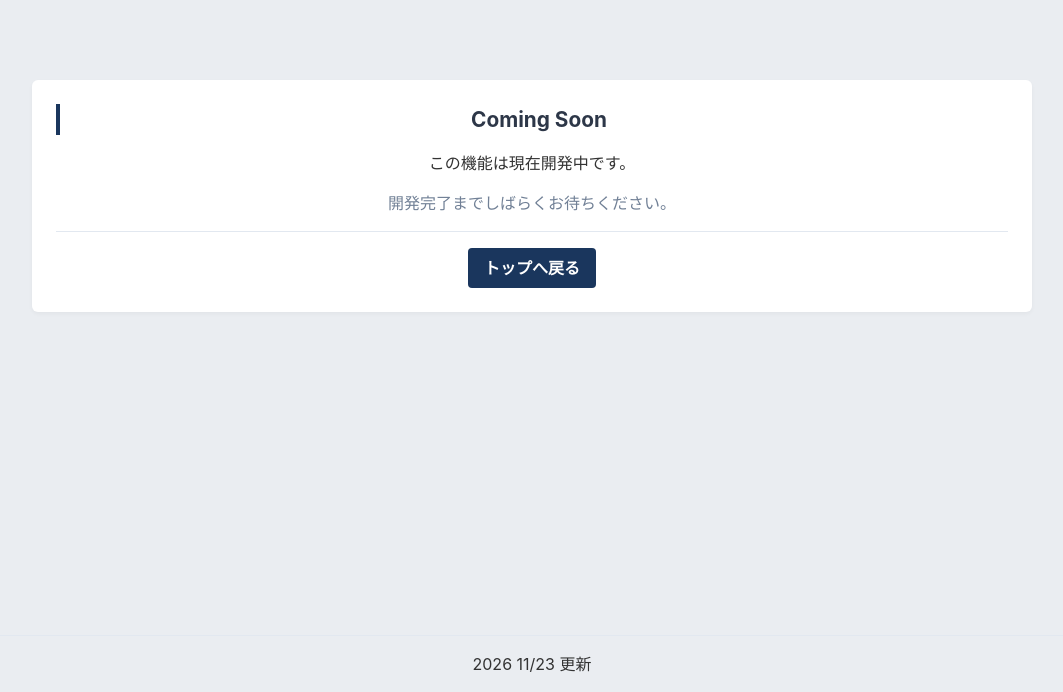
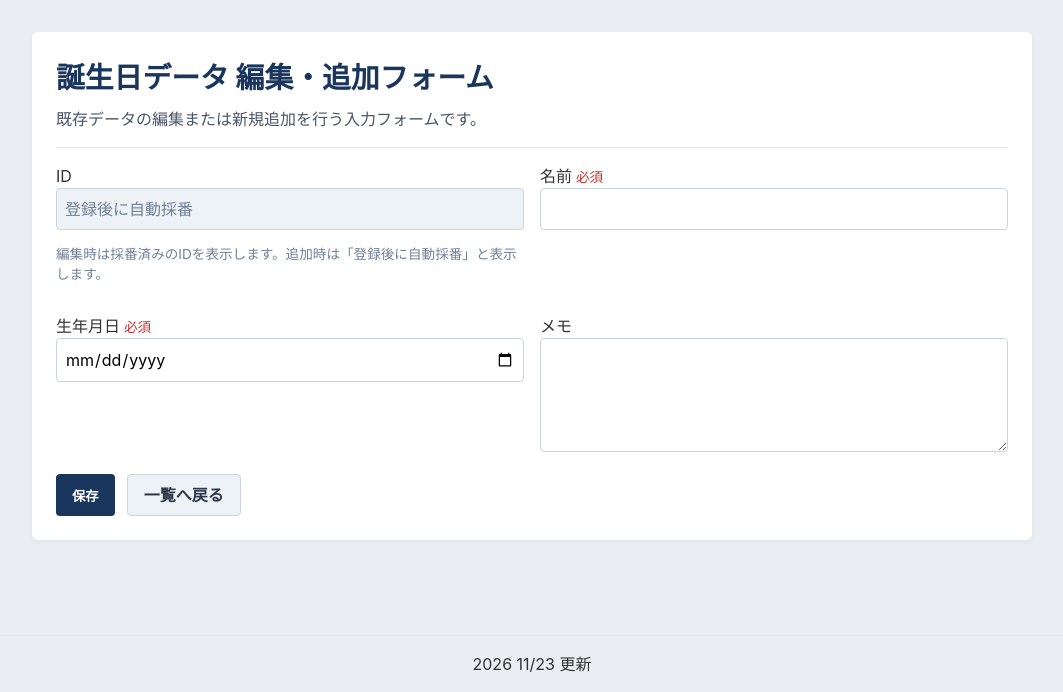
Before and after one commit to Makita-art0118/auto-deploy-hands-on, a Spring Boot app: page /birthdays/detail in a window 1280 px wide. Shown: the part 108-800 px from the top of the page, without its empty margins (108-1171 px from the left). Run offline with Spring Boot 4, Linux system fonts and the light colour scheme.

Commit message:
feat(サンプルアプリ): 誕生日詳細ページと追加・編集機能を実装

```diff
--- /dev/null
+++ b/src/main/java/com/example/demo/application/dto/SaveCommand.java
@@ -0,0 +1,6 @@
+package com.example.demo.application.dto;
+
+import java.time.LocalDate;
+
+/** 保存ユースケースの入力値です。 */
+public record SaveCommand(Long id, String name, LocalDate birthDate, String note) {}
--- a/src/main/java/com/example/demo/presentation/controller/BirthdayController.java
+++ b/src/main/java/com/example/demo/presentation/controller/BirthdayController.java
@@ -1,29 +1,166 @@
 package com.example.demo.presentation.controller;
 
+import com.example.demo.application.dto.SaveCommand;
+import com.example.demo.application.usecase.GetBirthdayUsecase;
 import com.example.demo.application.usecase.ListBirthdayUsecase;
+import com.example.demo.application.usecase.SaveBirthdayUsecase;
+import com.example.demo.domain.birthday.Birthday;
+import com.example.demo.presentation.form.BirthdayForm;
+import java.time.LocalDate;
+import java.time.format.DateTimeParseException;
+import java.util.ArrayList;
+import java.util.List;
+import org.springframework.stereotype.Controller;
 import org.springframework.ui.Model;
-import org.springframework.stereotype.Controller;
 import org.springframework.web.bind.annotation.GetMapping;
+import org.springframework.web.bind.annotation.PostMapping;
 import org.springframework.web.bind.annotation.RequestMapping;
+import org.springframework.web.bind.annotation.RequestParam;
 
+/** 誕生日管理画面の表示と入力処理を担当するコントローラーです。 */
 @Controller
 @RequestMapping("/birthdays")
 public class BirthdayController {
 
   private final ListBirthdayUsecase listBirthdayUsecase;
+  private final GetBirthdayUsecase getBirthdayUsecase;
+  private final SaveBirthdayUsecase saveBirthdayUsecase;
 
-  public BirthdayController(ListBirthdayUsecase listBirthdayUsecase) {
+  /**
+   * コントローラーを初期化します。
+   *
+   * @param listBirthdayUsecase 一覧取得ユースケース
+   * @param saveBirthdayUsecase 保存ユースケース
+   */
+  public BirthdayController(
+      ListBirthdayUsecase listBirthdayUsecase,
+      GetBirthdayUsecase getBirthdayUsecase,
+      SaveBirthdayUsecase saveBirthdayUsecase) {
     this.listBirthdayUsecase = listBirthdayUsecase;
+    this.getBirthdayUsecase = getBirthdayUsecase;
+    this.saveBirthdayUsecase = saveBirthdayUsecase;
   }
 
+  /**
+   * 誕生日一覧画面を表示します。
+   *
+   * @param model 画面モデル
+   * @return テンプレート名
+   */
   @GetMapping
   public String showList(Model model) {
     model.addAttribute("birthdays", listBirthdayUsecase.execute());
     return "birthday-list";
   }
 
+  /**
+   * 誕生日詳細画面を表示します。
+   *
+   * @param id 編集対象ID
+   * @param mode 画面モード
+   * @param model 画面モデル
+   * @return テンプレート名
+   */
   @GetMapping("/detail")
-  public String showDetail() {
-    return "coming-soon";
+  public String showDetail(
+      @RequestParam(required = false) Long id,
+      @RequestParam(required = false, defaultValue = "edit") String mode,
+      Model model) {
+    BirthdayForm form;
+    if (id != null) {
+      Birthday birthday =
+          getBirthdayUsecase
+              .findById(id)
+              .orElseThrow(() -> new IllegalArgumentException("指定された誕生日データが存在しません。"));
+      form =
+          BirthdayForm.editMode(
+              birthday.id(), birthday.name(), birthday.birthDate().toString(), birthday.note());
+    } else {
+      form = BirthdayForm.addMode();
+      if (!"add".equals(mode)) {
+        mode = "add";
+      }
+    }
+
+    model.addAttribute("form", form);
+    model.addAttribute("mode", mode);
+    return "birthday-detail";
+  }
+
+  /**
+   * 誕生日情報を保存します。
+   *
+   * @param id 誕生日ID
+   * @param mode 画面モード
+   * @param name 名前
+   * @param birthDate 生年月日
+   * @param note メモ
+   * @param model 画面モデル
+   * @return 遷移先
+   */
+  @PostMapping("/save")
+  public String save(
+      @RequestParam(required = false) Long id,
+      @RequestParam(defaultValue = "add") String mode,
+      @RequestParam(required = false) String name,
+      @RequestParam(required = false) String birthDate,
+      @RequestParam(required = false) String note,
+      Model model) {
+    List<String> errors = new ArrayList<>();
+    String normalizedMode = normalizeMode(mode);
+
+    if ("edit".equals(normalizedMode) && id == null) {
+      errors.add("更新対象のIDが指定されていません。");
+    }
+    if ("add".equals(normalizedMode) && id != null) {
+      errors.add("新規登録ではIDを指定できません。");
+    }
+
+    if (name == null || name.isBlank()) {
+      errors.add("名前は必須です。");
+    }
+
+    LocalDate parsedBirthDate = null;
+    if (birthDate == null || birthDate.isBlank()) {
+      errors.add("生年月日は必須です。");
+    } else {
+      try {
+        parsedBirthDate = LocalDate.parse(birthDate);
+      } catch (DateTimeParseException ex) {
+        errors.add("生年月日はYYYY-MM-DD形式で入力してください。");
+      }
+    }
+
+    BirthdayForm form =
+        new BirthdayForm(
+            id,
+            id == null ? "登録後に自動採番" : String.valueOf(id),
+            name,
+            birthDate,
+            note,
+            normalizeMode(mode));
+
+    if (!errors.isEmpty()) {
+      model.addAttribute("errors", errors);
+      model.addAttribute("form", form);
+      model.addAttribute("mode", form.mode());
+      return "birthday-detail";
+    }
+
+    try {
+      saveBirthdayUsecase.execute(new SaveCommand(id, name, parsedBirthDate, note));
+    } catch (IllegalArgumentException ex) {
+      errors.add(ex.getMessage());
+      model.addAttribute("errors", errors);
+      model.addAttribute("form", form);
+      model.addAttribute("mode", form.mode());
+      return "birthday-detail";
+    }
+
+    return "redirect:/birthdays";
+  }
+
+  private String normalizeMode(String mode) {
+    return "edit".equals(mode) ? "edit" : "add";
   }
 }
--- /dev/null
+++ b/src/main/resources/templates/birthday-detail.html
@@ -0,0 +1,67 @@
+<!DOCTYPE html>
+<html lang="ja" xmlns:th="http://www.thymeleaf.org">
+<head>
+    <meta charset="UTF-8">
+    <meta name="viewport" content="width=device-width, initial-scale=1.0">
+    <title>誕生日管理メモ 編集・追加</title>
+    <link rel="stylesheet" href="/css/style.css" th:href="@{/css/style.css}">
+</head>
+<body>
+    <a href="#main-content" class="skip-link">本文へ移動</a>
+    <div class="wrapper">
+        <header>
+            <div class="header">
+                <a href="/" th:href="@{/}" class="link-reset"><span class="site-title">QuickTools-Web</span></a>
+            </div>
+            <nav class="nav-bar" aria-label="フォームページナビゲーション">
+                <a href="/" th:href="@{/}" class="nav-menu">トップページ</a>
+            </nav>
+        </header>
+        <main id="main-content" tabindex="-1">
+            <section class="common-container">
+                <h1 class="page-title">誕生日データ 編集・追加フォーム</h1>
+                <p class="page-lead">既存データの編集または新規追加を行う入力フォームです。</p>
+                <hr>
+
+                <div class="info-message" th:if="${errors != null and !#lists.isEmpty(errors)}">
+                    <strong>入力内容を確認してください</strong>
+                    <ul class="list-compact">
+                        <li th:each="error : ${errors}" th:text="${error}">エラー</li>
+                    </ul>
+                </div>
+
+                <form action="/birthdays/save" th:action="@{/birthdays/save}" method="post" class="content-stack">
+                    <input type="hidden" name="mode" th:value="${mode}">
+                    <input type="hidden" name="id" th:if="${form.id != null}" th:value="${form.id}">
+                    <div class="form-grid">
+                        <div>
+                            <label for="birthday-id">ID</label>
+                            <input id="birthday-id" name="birthday-id" type="text" class="input-wide" th:value="${form.idDisplay}" readonly aria-describedby="birthday-id-help">
+                            <p id="birthday-id-help" class="helper-text">編集時は採番済みのIDを表示します。追加時は「登録後に自動採番」と表示します。</p>
+                        </div>
+                        <div>
+                            <label for="name">名前<span class="field-required">必須</span></label>
+                            <input id="name" name="name" type="text" class="input-wide" th:value="${form.name}" required>
+                        </div>
+                    </div>
+                    <div class="form-grid">
+                        <div>
+                            <label for="birth-date">生年月日<span class="field-required">必須</span></label>
+                            <input id="birth-date" name="birthDate" type="date" class="input-wide" th:value="${form.birthDate}" required>
+                        </div>
+                        <div>
+                            <label for="memo">メモ</label>
+                            <textarea id="memo" name="note" rows="4" class="input-wide" th:text="${form.note}"></textarea>
+                        </div>
+                    </div>
+                    <div class="button-row">
+                        <button type="submit">保存</button>
+                        <a href="/birthdays" th:href="@{/birthdays}" class="btn-secondary">一覧へ戻る</a>
+                    </div>
+                </form>
+            </section>
+        </main>
+        <footer><div><hr><p class="center">2026 11/23 更新</p></div></footer>
+    </div>
+</body>
+</html>
--- a/src/main/resources/templates/birthday-list.html
+++ b/src/main/resources/templates/birthday-list.html
@@ -25,7 +25,7 @@
                         <p class="page-lead">登録済みデータの確認と編集ができます。</p>
                     </div>
                     <div class="button-row">
-                        <a href="/coming-soon" th:href="@{/coming-soon}" class="btn-primary">新規追加</a>
+                        <a href="/birthdays/detail?mode=add" th:href="@{/birthdays/detail(mode='add')}" class="btn-primary">新規追加</a>
                     </div>
                 </div>
                 <hr>
@@ -51,7 +51,7 @@
                                 <td th:text="${#temporals.format(birthday.birthDate, 'yyyy/MM/dd')}"></td>
                                 <td th:text="${birthday.age}"></td>
                                 <td th:text="|${birthday.daysUntilBirthday}日|"></td>
-                                <td><a href="/coming-soon" th:href="@{/coming-soon}" class="btn-action btn-compact">編集</a></td>
+                                <td><a href="/birthdays/detail?id=1" th:href="@{/birthdays/detail(id=${birthday.id})}" class="btn-action btn-compact">編集</a></td>
                             </tr>
                         </tbody>
                     </table>
```
Also changed, not shown: src/main/java/com/example/demo/application/usecase/GetBirthdayUsecase.java (added, +34 -0 lines), src/main/java/com/example/demo/application/usecase/SaveBirthdayUsecase.java (added, +60 -0 lines), src/main/java/com/example/demo/presentation/advice/GlobalExceptionHandler.java (added, +52 -0 lines), src/main/java/com/example/demo/presentation/form/BirthdayForm.java (added, +16 -0 lines).
